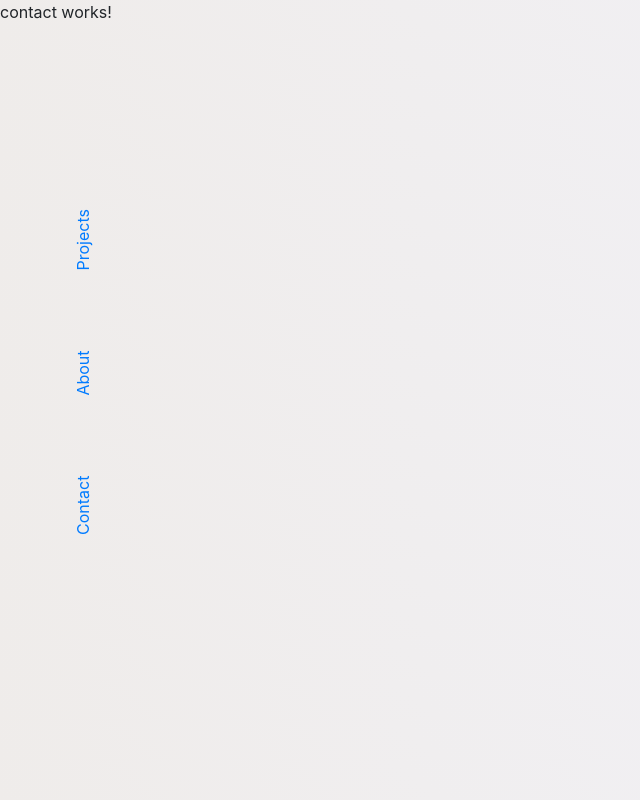
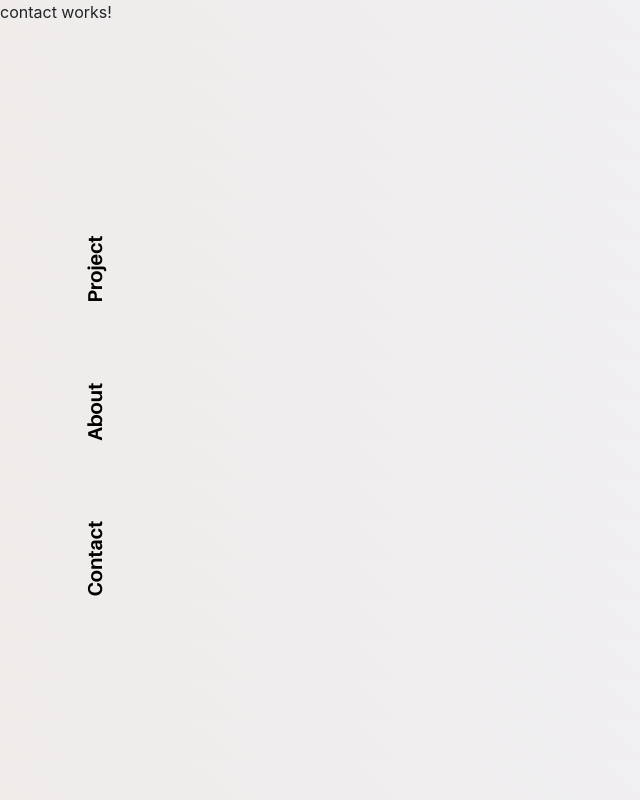
Before and after one commit to emilk333/portfolio2019, an Angular app: page /contact in a window 1280 px wide. Shown: the whole page, without its empty margins (0-640 px from the left). Built offline with nearby package versions, Linux system fonts and the light colour scheme.

Commit message:
css on natigation links

```diff
--- a/src/app/app.component.html
+++ b/src/app/app.component.html
@@ -1,10 +1,12 @@
 
-<nav class="navigation rotate">
-  <a class="navigation-padding" routerLink="/contact" routerLinkActive="active">Contact</a>
-  <a class="navigation-padding" routerLink="/about" routerLinkActive="active">About</a>
-  <a class="navigation-padding" routerLink="/" routerLinkActive="active">Projects</a>
 
-</nav>
+  <nav class="navigation rotate">
+    <h3><a class="navigation-padding" routerLink="/contact" routerLinkActive="active">Contact</a></h3>
+    <h3><a class="navigation-padding" routerLink="/about" routerLinkActive="active">About</a></h3>
+    <h3><a class="navigation-padding" routerLink="/" routerLinkActive="active">Project</a></h3>
+  </nav>
+
+
 
 
 <router-outlet></router-outlet>
--- a/src/app/components/home/home.component.html
+++ b/src/app/components/home/home.component.html
@@ -2,9 +2,10 @@
 <div class="container-fluid full-view-width">
 
 
-    <fa-icon [icon]="['fab', 'linkedin']" size="2x" class="linkedin-icon"></fa-icon>
-
-
+  <a href="http://www.linkedin.com/in/emil-kristoffersen-95a890b8" target="_blank">
+    <fa-icon [icon]="['fab', 'linkedin']" size="2x" class="linkedin-icon">
+    </fa-icon>
+  </a>
 
 
   <div class="row">
--- a/src/styles.css
+++ b/src/styles.css
@@ -30,22 +30,88 @@
     /* Internet Explorer */
     filter: progid:DXImageTransform.Microsoft.BasicImage(rotation=3);
 }
-/*
-.responsive img {
-    width: 100%;
-    height: 100%;
-} */
+
+
 
 .navigation {
     position: absolute;
-    display: inline-block;
-    top: 50%;
-    left: -120px;
+    /* bootstrap block overwrite */
+    display: flex !important;
+    top: 45%;
+    /* left: -9em; */
+    margin:0 0 0 -120px;
 }
 
 .navigation-padding {
-    padding-left: 80px;
+    /* padding-left: 80px; */
+    margin:0 80px 10px 0;
+    position: relative;
 }
+
+/* :root {
+    --mainColor: blue;
+  }
+
+a {
+    background:
+       linear-gradient(
+         to bottom, var(--mainColor) 0%,
+         var(--mainColor) 100%,
+         transparent 5px
+       );
+      background-position: 0 100%;
+      background-repeat: repeat-y;
+      background-size: 3px 40px;
+    color: blue;
+    padding-left: 10px;
+    text-decoration: none;
+    transition: background-size .5s;
+  }
+
+  a:hover {
+    background-size: 120px 1px;
+    color: #fff;
+    text-decoration:none;
+    cursor:pointer;
+  } */
+
+
+  h3 > a {
+    position: relative;
+    color: #000;
+    text-decoration: none;
+  }
+
+  h3 > a:hover {
+    position: relative;
+    color: #000;
+    text-decoration: none;
+  }
+
+
+  h3 > a:before {
+    content: "";
+    position: absolute;
+    z-index: -1;
+    width: 100%;
+    height: 12px;
+    bottom: 0;
+    left: 10px;
+    background-color: blue;
+    visibility: hidden;
+    -webkit-transform: scaleX(0);
+    transform: scaleX(0);
+    -webkit-transition: all 0.3s ease-in-out 0s;
+    transition: all 0.3s ease-in-out 0s;
+  }
+
+  h3 > a:hover:before {
+    visibility: visible;
+    -webkit-transform: scaleX(1);
+    transform: scaleX(1);
+  }
+
+
 
 body {
     background-image: linear-gradient(-140deg, #f2f2f9, #efecea);
@@ -57,6 +123,18 @@ h1 {
     font-size: 100px;
 }
 
+h2 {
+    font-family: 'Aileron';
+    font-size: 100px;
+}
+
+h3 {
+    font-family: 'Aileron';
+    font-size: 20px;
+    position: relative;
+}
+
+
 .full-view-width {
     height: 100vh;
     width: 100vw;
```
